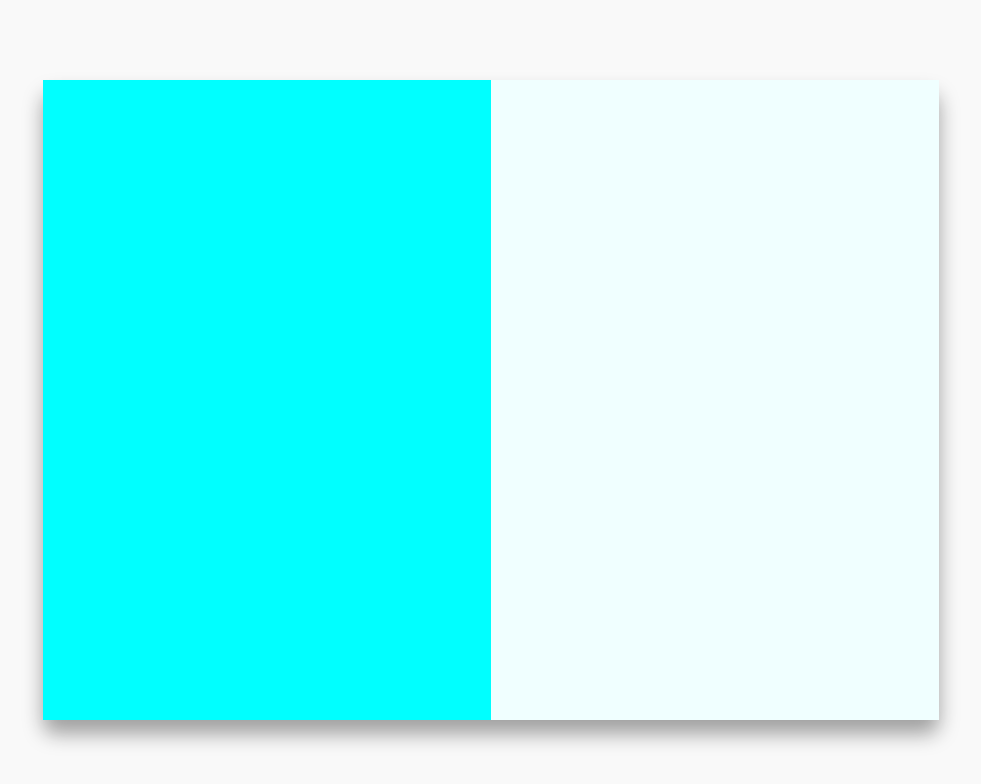
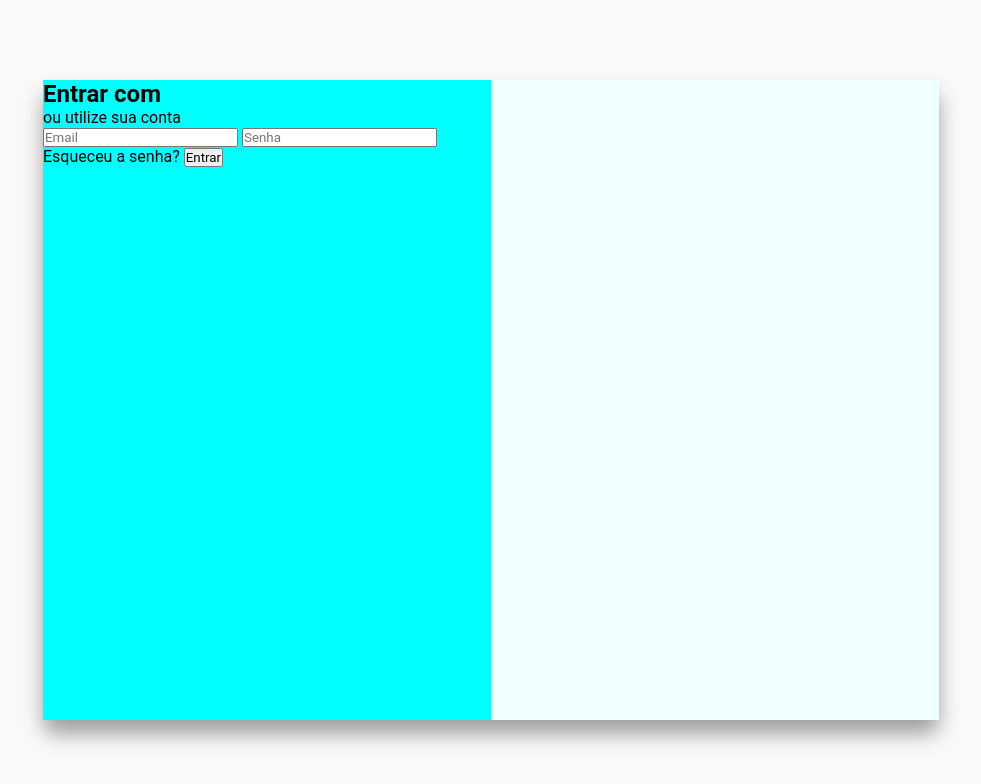
Before and after one commit to amandagabriela74/tela-login, a plain HTML site: page index.html in a window 1280 px wide. Shown: the whole page, without its empty margins (149-1130 px from the left). Drawn offline with Linux system fonts and the light colour scheme.

Commit message:
add estrutura html do form de login

```diff
--- a/index.html
+++ b/index.html
@@ -15,7 +15,19 @@
     <main>
         <div class="login-container">
             <div class="form-container">
-                <form class="form form-login"></form>
+                <form class="form form-login">
+                    <h2 class="form-title">Entrar com</h2>
+                    <div class="form-social">
+
+                    </div>
+                    <p class="form-text">ou utilize sua conta</p>
+                    <div class="form-input-container">
+                        <input type="email" class="form-input" placeholder="Email">
+                        <input type="password" class="form-input" placeholder="Senha">
+                    </div>
+                    <a href="#" class="form-link">Esqueceu a senha?</a>
+                    <button type="button" class="form-button">Entrar</button>
+                </form>
                 <form class="form form-register"></form>
             </div>
         </div>
```
